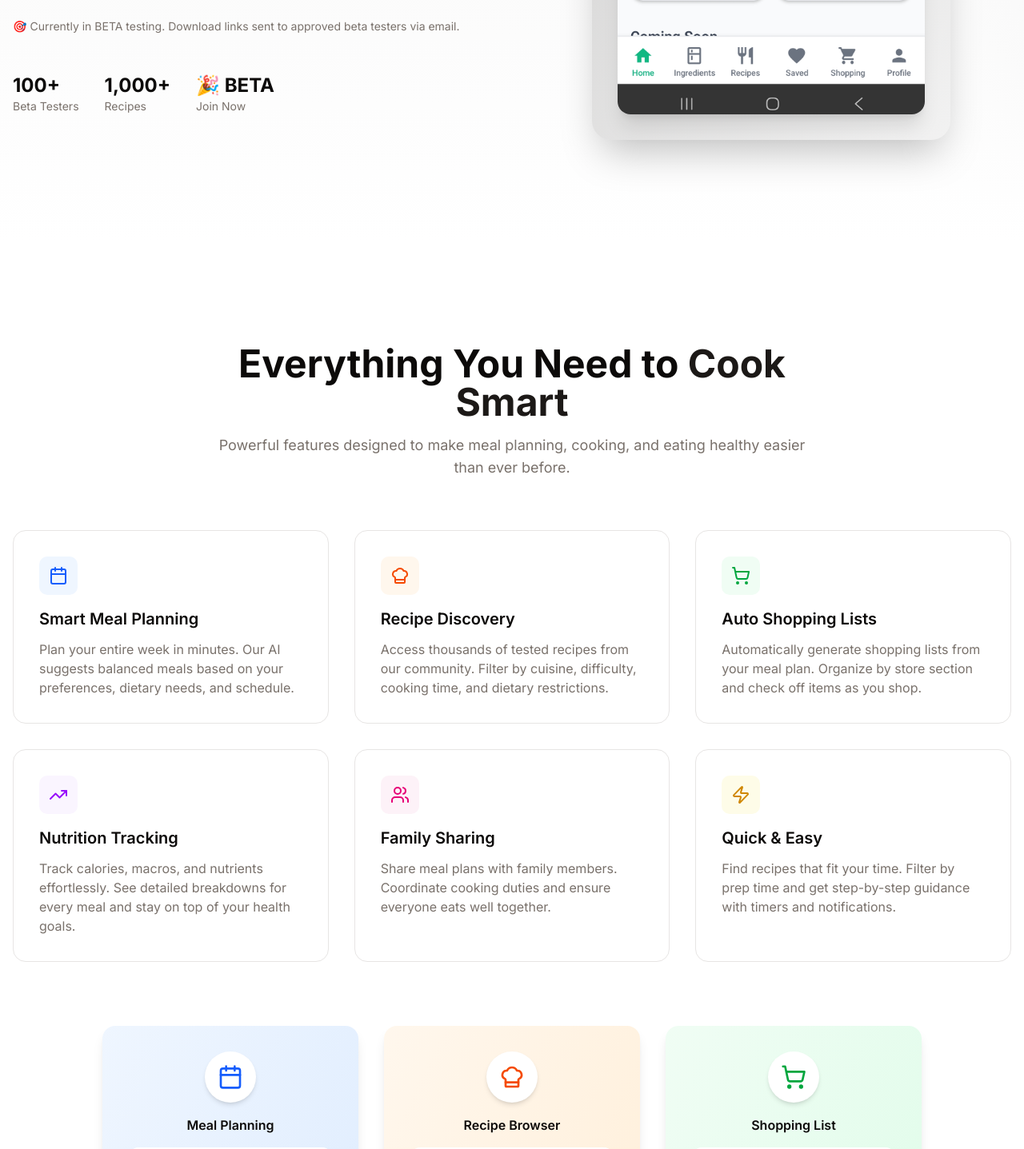
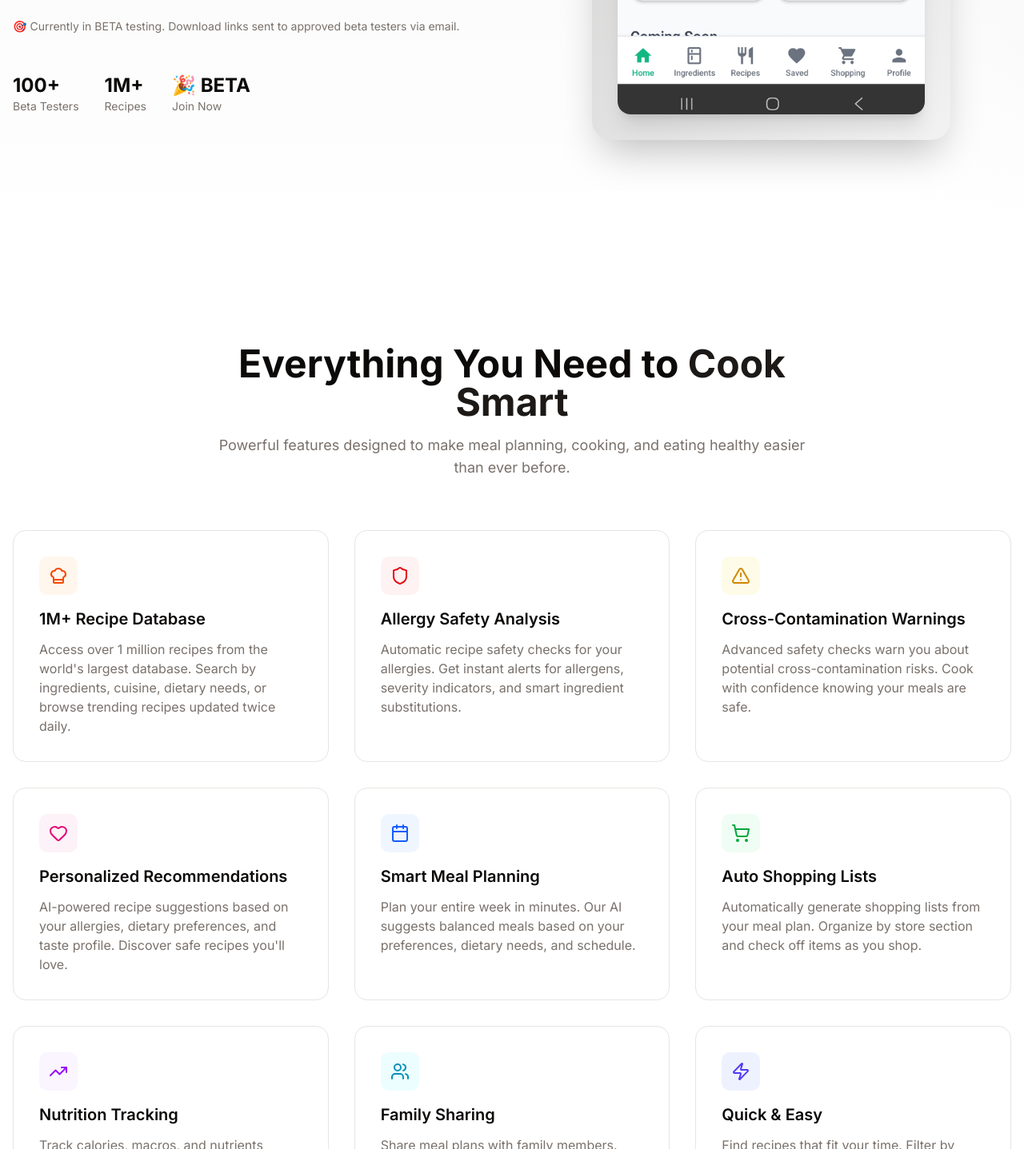
Before and after one commit to mikeartee/cook-smart, a Next.js app in the folder website/: page / in a window 1280 px wide. Shown: the part 953-2390 px from the top of the page at 80% size. Built offline with nearby package versions, Linux system fonts and the light colour scheme.

Commit message:
Update website: 1M+ recipes and new allergy/safety features

```diff
--- a/website/app/about/page.tsx
+++ b/website/app/about/page.tsx
@@ -57,10 +57,11 @@ export default function AboutPage(): React.ReactElement {
                   <ChefHat className="h-6 w-6 text-primary" />
                 </div>
                 <div>
-                  <h3 className="mb-2 text-xl font-semibold">Growing Recipe Collection</h3>
+                  <h3 className="mb-2 text-xl font-semibold">Massive Recipe Database</h3>
                   <p className="text-muted-foreground">
-                    Access over 1,000 recipes and growing! We're constantly adding new recipes based
-                    on beta tester feedback.
+                    Access over 1 million recipes from the world's largest recipe database! Search
+                    by ingredients, dietary preferences, or browse trending recipes updated twice
+                    daily.
                   </p>
                 </div>
               </div>
--- a/website/components/features-section.tsx
+++ b/website/components/features-section.tsx
@@ -1,9 +1,51 @@
 'use client';
 
-import { Calendar, ChefHat, ShoppingCart, TrendingUp, Users, Zap } from 'lucide-react';
+import {
+  AlertTriangle,
+  Calendar,
+  ChefHat,
+  Heart,
+  Shield,
+  ShoppingCart,
+  TrendingUp,
+  Users,
+  Zap,
+} from 'lucide-react';
 
 export function FeaturesSection() {
   const features = [
+    {
+      icon: ChefHat,
+      title: '1M+ Recipe Database',
+      description:
+        "Access over 1 million recipes from the world's largest database. Search by ingredients, cuisine, dietary needs, or browse trending recipes updated twice daily.",
+      color: 'text-orange-600',
+      bgColor: 'bg-orange-50',
+    },
+    {
+      icon: Shield,
+      title: 'Allergy Safety Analysis',
+      description:
+        'Automatic recipe safety checks for your allergies. Get instant alerts for allergens, severity indicators, and smart ingredient substitutions.',
+      color: 'text-red-600',
+      bgColor: 'bg-red-50',
+    },
+    {
+      icon: AlertTriangle,
+      title: 'Cross-Contamination Warnings',
+      description:
+        'Advanced safety checks warn you about potential cross-contamination risks. Cook with confidence knowing your meals are safe.',
+      color: 'text-yellow-600',
+      bgColor: 'bg-yellow-50',
+    },
+    {
+      icon: Heart,
+      title: 'Personalized Recommendations',
+      description:
+        "AI-powered recipe suggestions based on your allergies, dietary preferences, and taste profile. Discover safe recipes you'll love.",
+      color: 'text-pink-600',
+      bgColor: 'bg-pink-50',
+    },
     {
       icon: Calendar,
       title: 'Smart Meal Planning',
@@ -11,14 +53,6 @@ export function FeaturesSection() {
         'Plan your entire week in minutes. Our AI suggests balanced meals based on your preferences, dietary needs, and schedule.',
       color: 'text-blue-600',
       bgColor: 'bg-blue-50',
-    },
-    {
-      icon: ChefHat,
-      title: 'Recipe Discovery',
-      description:
-        'Access thousands of tested recipes from our community. Filter by cuisine, difficulty, cooking time, and dietary restrictions.',
-      color: 'text-orange-600',
-      bgColor: 'bg-orange-50',
     },
     {
       icon: ShoppingCart,
@@ -41,16 +75,16 @@ export function FeaturesSection() {
       title: 'Family Sharing',
       description:
         'Share meal plans with family members. Coordinate cooking duties and ensure everyone eats well together.',
-      color: 'text-pink-600',
-      bgColor: 'bg-pink-50',
+      color: 'text-cyan-600',
+      bgColor: 'bg-cyan-50',
     },
     {
       icon: Zap,
       title: 'Quick & Easy',
       description:
         'Find recipes that fit your time. Filter by prep time and get step-by-step guidance with timers and notifications.',
-      color: 'text-yellow-600',
-      bgColor: 'bg-yellow-50',
+      color: 'text-indigo-600',
+      bgColor: 'bg-indigo-50',
     },
   ];
 
@@ -152,12 +186,12 @@ export function FeaturesSection() {
         <div className="mt-20 rounded-2xl bg-primary/5 p-8 md:p-12">
           <div className="grid gap-8 md:grid-cols-4">
             <div className="text-center">
+              <div className="mb-2 text-4xl font-bold text-primary">1M+</div>
+              <div className="text-sm text-muted-foreground">Recipes Available</div>
+            </div>
+            <div className="text-center">
               <div className="mb-2 text-4xl font-bold text-primary">100+</div>
               <div className="text-sm text-muted-foreground">Beta Testers</div>
-            </div>
-            <div className="text-center">
-              <div className="mb-2 text-4xl font-bold text-primary">1,000+</div>
-              <div className="text-sm text-muted-foreground">Recipes Available</div>
             </div>
             <div className="text-center">
               <div className="mb-2 text-4xl font-bold text-primary">FREE</div>
--- a/website/components/hero-section.tsx
+++ b/website/components/hero-section.tsx
@@ -107,7 +107,7 @@ export function HeroSection() {
                 <div className="text-sm text-muted-foreground">Beta Testers</div>
               </div>
               <div>
-                <div className="text-2xl font-bold">1,000+</div>
+                <div className="text-2xl font-bold">1M+</div>
                 <div className="text-sm text-muted-foreground">Recipes</div>
               </div>
               <div>
```
